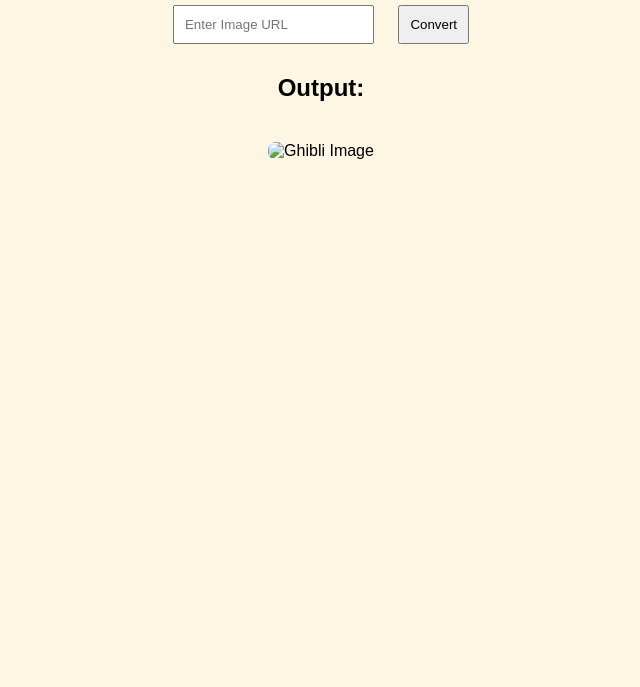
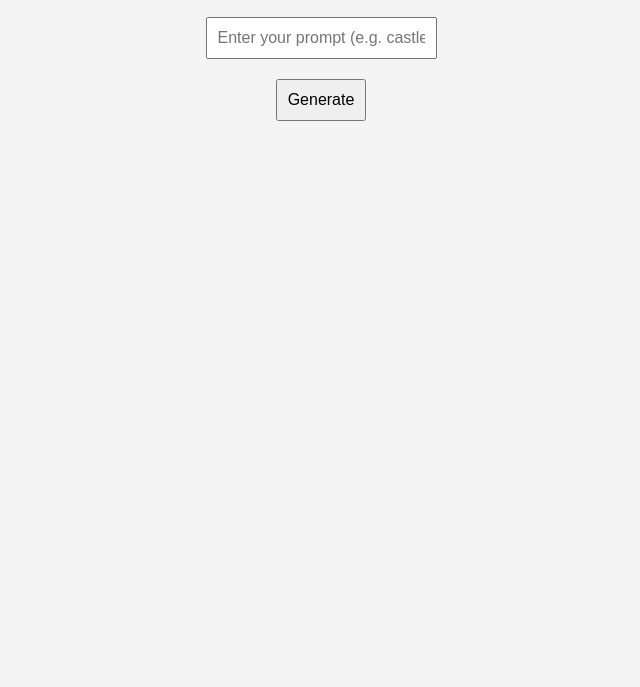
Before and after one commit to dapztzy5912/G-NC, a website: page public/index.html in a window 1280 px wide. Shown: the part 113-800 px from the top of the page, without its empty margins (319-959 px from the left). Drawn offline with Linux system fonts and the light colour scheme.

Commit message:
Update index.html

```diff
--- a/public/index.html
+++ b/public/index.html
@@ -5,44 +5,61 @@
   <meta name="viewport" content="width=device-width, initial-scale=1.0"/>
   <title>Image to Ghibli</title>
   <style>
-    body { font-family: Arial, sans-serif; text-align: center; padding: 20px; background: #fdf6e3; }
-    input, button { padding: 10px; margin: 10px; }
-    img { max-width: 90%; margin-top: 20px; border-radius: 8px; }
+    body {
+      font-family: sans-serif;
+      background: #f4f4f4;
+      display: flex;
+      flex-direction: column;
+      align-items: center;
+      padding: 2rem;
+    }
+    h1 {
+      color: #2c3e50;
+    }
+    input, button {
+      padding: 10px;
+      margin: 10px;
+      font-size: 16px;
+    }
+    img {
+      margin-top: 20px;
+      max-width: 90%;
+      border-radius: 8px;
+      box-shadow: 0 4px 8px rgba(0,0,0,0.2);
+    }
   </style>
 </head>
 <body>
-  <h1>Convert Image to Ghibli Style</h1>
-  <form id="convertForm">
-    <input type="url" id="imageUrl" placeholder="Enter Image URL" required />
-    <button type="submit">Convert</button>
-  </form>
+  <h1>Image to Ghibli</h1>
+  <input type="text" id="prompt" placeholder="Enter your prompt (e.g. castle on a hill)" />
+  <button onclick="generateImage()">Generate</button>
   <div id="result">
-    <h2>Output:</h2>
-    <img id="ghibliImage" src="" alt="Ghibli Image" />
+    <img id="ghibliImage" src="" alt="" style="display:none;">
   </div>
 
   <script>
-    const form = document.getElementById('convertForm');
-    const image = document.getElementById('ghibliImage');
+    async function generateImage() {
+      const prompt = document.getElementById('prompt').value;
+      if (!prompt) return alert('Please enter a prompt!');
 
-    form.addEventListener('submit', async (e) => {
-      e.preventDefault();
-      const url = document.getElementById('imageUrl').value;
+      const img = document.getElementById('ghibliImage');
+      img.style.display = 'none';
+      img.src = '';
 
-      image.src = ''; // Clear previous
-      const res = await fetch('/convert', {
-        method: 'POST',
-        headers: { 'Content-Type': 'application/json' },
-        body: JSON.stringify({ imageUrl: url })
-      });
-
-      const data = await res.json();
-      if (data.image) {
-        image.src = data.image;
-      } else {
-        alert('Failed to convert image');
+      try {
+        const response = await fetch(`/api/ghibli?prompt=${encodeURIComponent(prompt)}`);
+        if (!response.ok) {
+          alert('Error generating image.');
+          return;
+        }
+        const blob = await response.blob();
+        img.src = URL.createObjectURL(blob);
+        img.style.display = 'block';
+      } catch (err) {
+        console.error(err);
+        alert('Failed to generate image');
       }
-    });
+    }
   </script>
 </body>
 </html>
```
